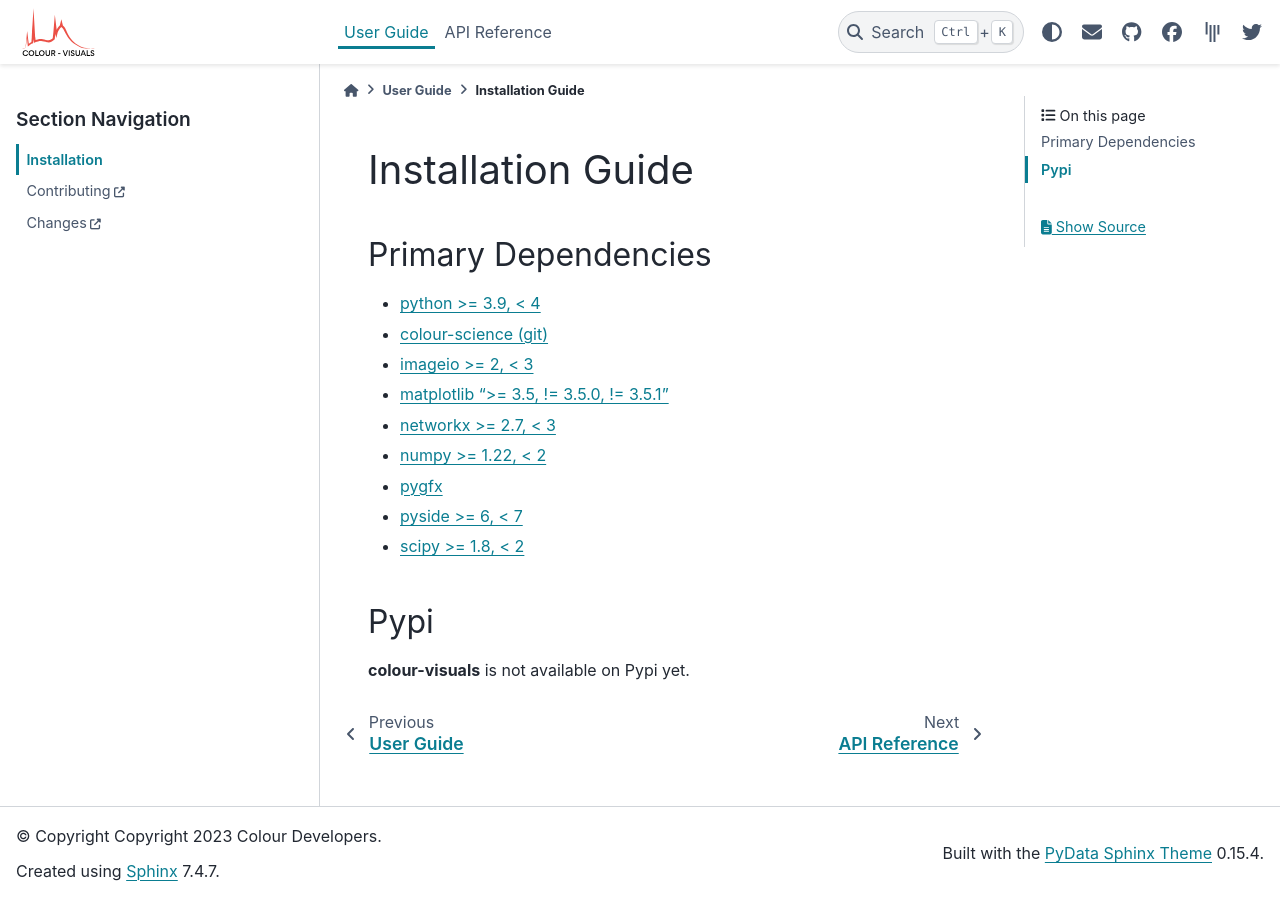
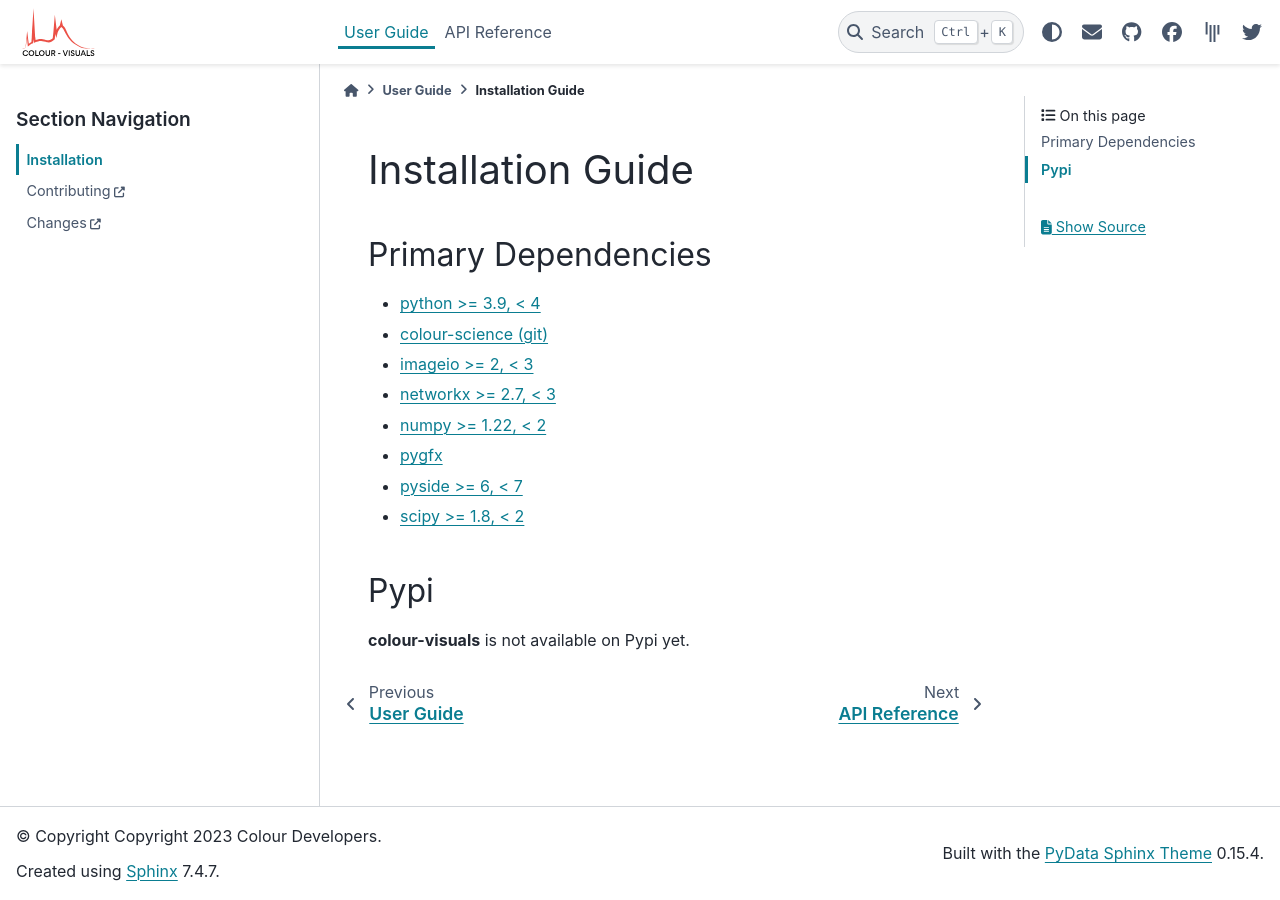
Before and after one commit to colour-science/colour-visuals, a Sphinx documentation site: the page built from docs/installation.rst, in a window 1280 px wide. Built offline with Sphinx 7.4.7 and the PyData theme 0.15.4, drawn with Linux system fonts in a browser that asks for light colours.

Commit message:
Update `README.rst` file.

```diff
--- a/README.rst
+++ b/README.rst
@@ -266,7 +266,6 @@ Primary Dependencies
 - `python >= 3.9, < 4 <https://www.python.org/download/releases>`__
 - `colour-science (git) <https://github.com/colour-science/colour.git>`__
 - `imageio >= 2, < 3 <https://imageio.github.io>`__
-- `matplotlib ">= 3.5, != 3.5.0, != 3.5.1" <https://pypi.org/project/matplotlib>`__
 - `networkx >= 2.7, < 3 <https://pypi.org/project/networkx>`__
 - `numpy >= 1.22, < 2 <https://pypi.org/project/numpy>`__
 - `pygfx <https://pypi.org/project/pygfx>`__
--- a/docs/installation.rst
+++ b/docs/installation.rst
@@ -7,7 +7,6 @@ Primary Dependencies
 - `python >= 3.9, < 4 <https://www.python.org/download/releases>`__
 - `colour-science (git) <https://github.com/colour-science/colour.git>`__
 - `imageio >= 2, < 3 <https://imageio.github.io>`__
-- `matplotlib ">= 3.5, != 3.5.0, != 3.5.1" <https://pypi.org/project/matplotlib>`__
 - `networkx >= 2.7, < 3 <https://pypi.org/project/networkx>`__
 - `numpy >= 1.22, < 2 <https://pypi.org/project/numpy>`__
 - `pygfx <https://pypi.org/project/pygfx>`__
```
